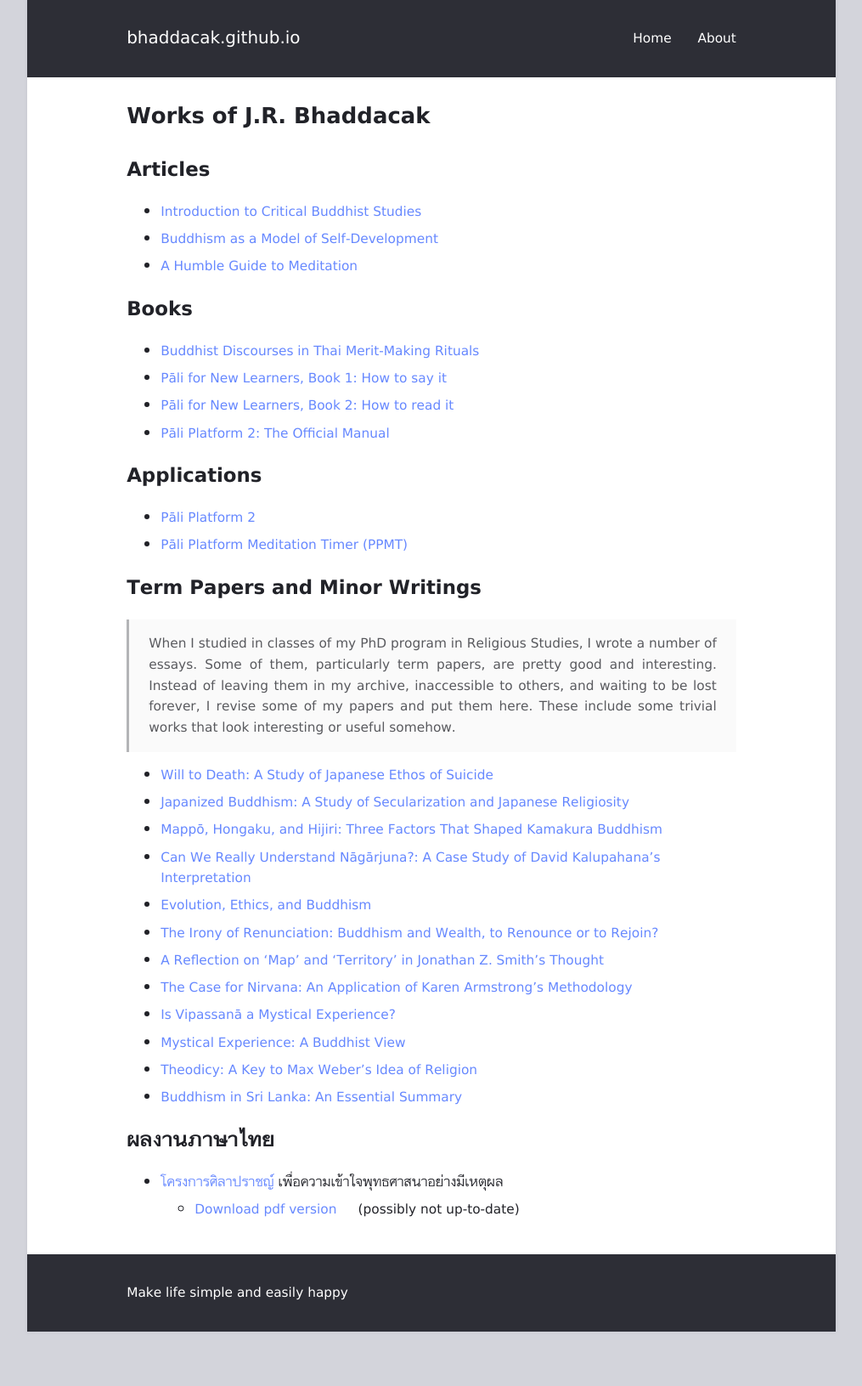
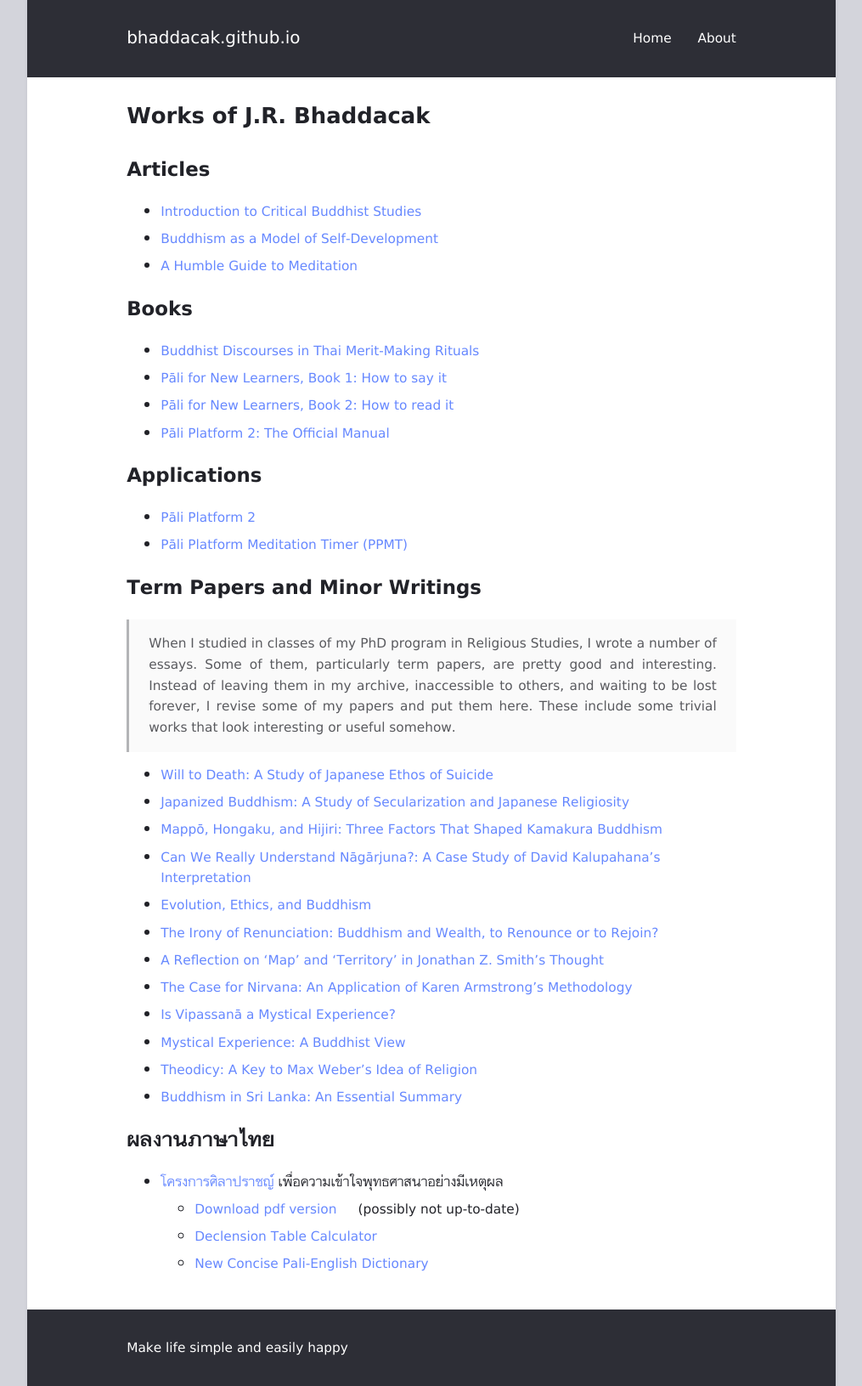
Before and after one commit to bhaddacak/bhaddacak.github.io, a Jekyll site: the page built from _pages/index.md, in a window 1280 px wide. Shown: the whole page at 85% size, without its empty margins (132-1147 px from the left). Built offline with Jekyll 4.4.1, drawn with Linux system fonts in a browser that asks for light colours; before the commit the page ends 1567 px from its top, so only the background shows below that.

Commit message:
Add links to decl-table and dict in index.md

```diff
--- a/_pages/index.md
+++ b/_pages/index.md
@@ -38,3 +38,5 @@ permalink: /
 ## ผลงานภาษาไทย
 - [โครงการศิลาปราชญ์](https://bhaddacak.github.io/silaprat) เพื่อความเข้าใจพุทธศาสนาอย่างมีเหตุผล
 	- [Download pdf version](https://github.com/bhaddacak/silaprat/releases) <svg class="icon"><use xlink:href="/assets/fontawesome/custom.svg#github-alt"></use></svg> (possibly not up-to-date)
+	- [Declension Table Calculator](https://bhaddacak.github.io/silaprat/docs/pali/appendix/declension.html)
+	- [New Concise Pali-English Dictionary](https://bhaddacak.github.io/silaprat/docs/pali/appendix/dictionary.html)
```
